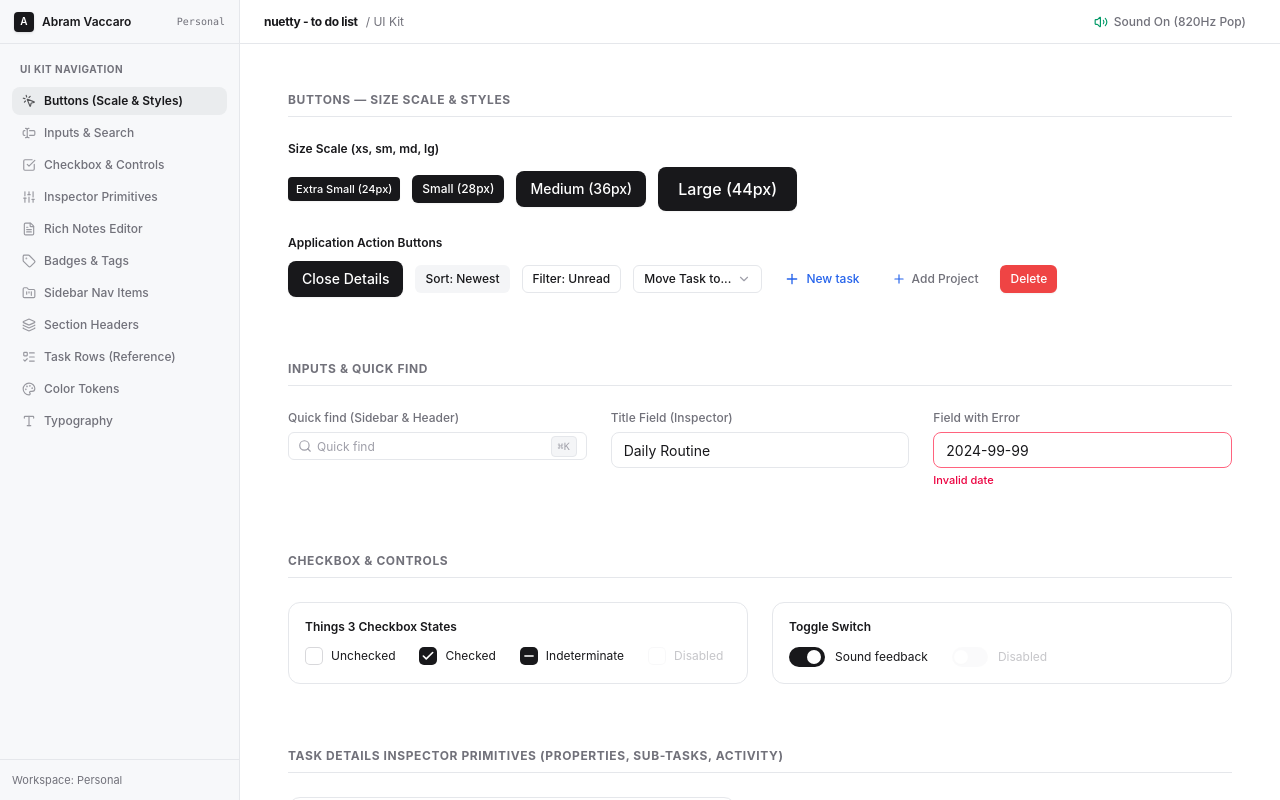
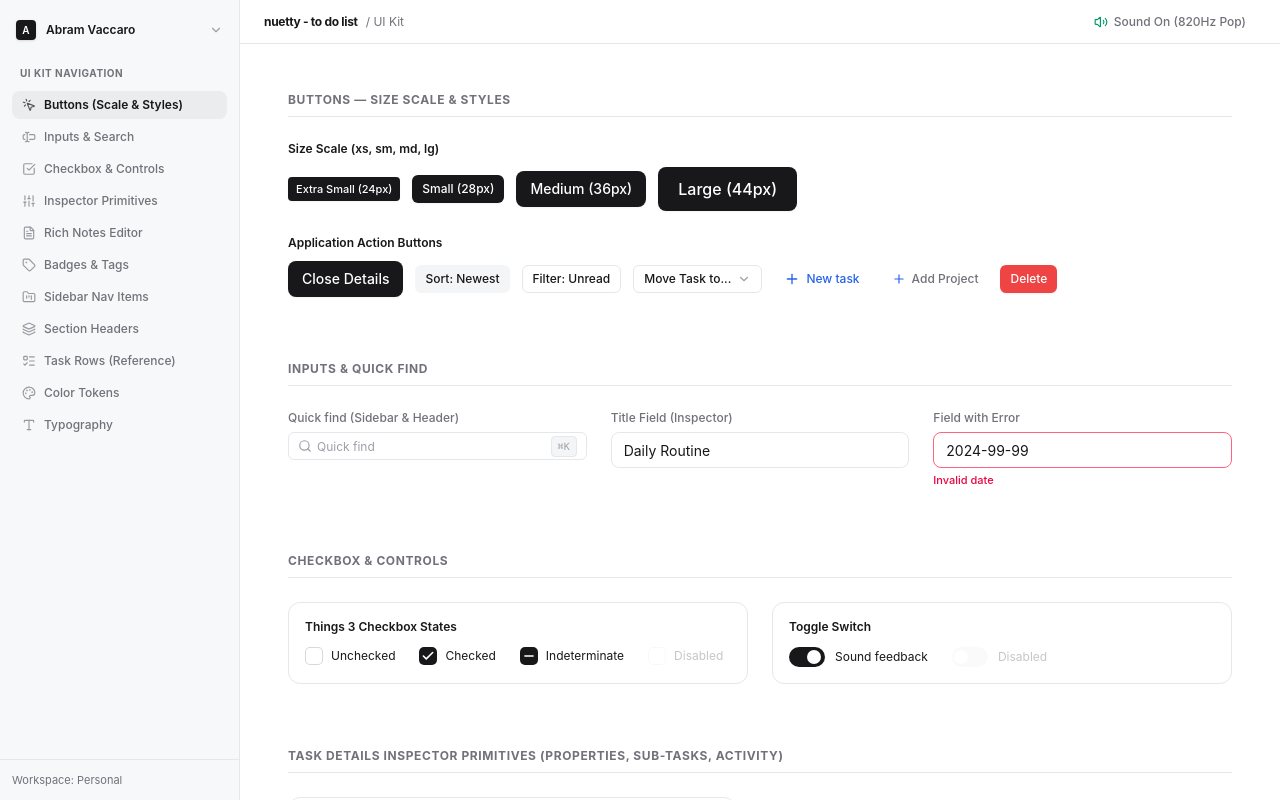
Before and after one commit to Mukttyy/Nuetty-To-do-list, a Next.js app: page /ui-kit in a window 1280 px wide. Built offline with nearby package versions, Linux system fonts and the light colour scheme.

Commit message:
style(sidebar): remove border-b and add top breathing padding to profile item

```diff
--- a/src/app/ui-kit/page.tsx
+++ b/src/app/ui-kit/page.tsx
@@ -104,14 +104,14 @@ export default function UIKitPage() {
       {/* Left Sidebar — Mentok dari paling atas ke paling bawah */}
       <aside className="w-60 border-r border-[#E5E7EB] bg-[#F7F8FA] flex flex-col justify-between shrink-0 h-full">
         {/* Top of Sidebar: Profile */}
-        <div className="h-11 px-3.5 border-b border-[#E5E7EB] flex items-center justify-between shrink-0 bg-[#F7F8FA]">
-          <div className="flex items-center gap-2 min-w-0">
+        <div className="pt-5 px-4 pb-2 flex items-center justify-between shrink-0 bg-[#F7F8FA] cursor-pointer hover:opacity-85 transition-opacity">
+          <div className="flex items-center gap-2.5 min-w-0">
             <Avatar initials="A" size="sm" />
             <span className="text-xs font-semibold text-[#18181B] truncate">
               Abram Vaccaro
             </span>
           </div>
-          <span className="text-[10px] text-[#71717A] font-mono">Personal</span>
+          <ChevronDown className="h-3.5 w-3.5 text-zinc-400 shrink-0" />
         </div>
 
         {/* Navigation list */}
```
